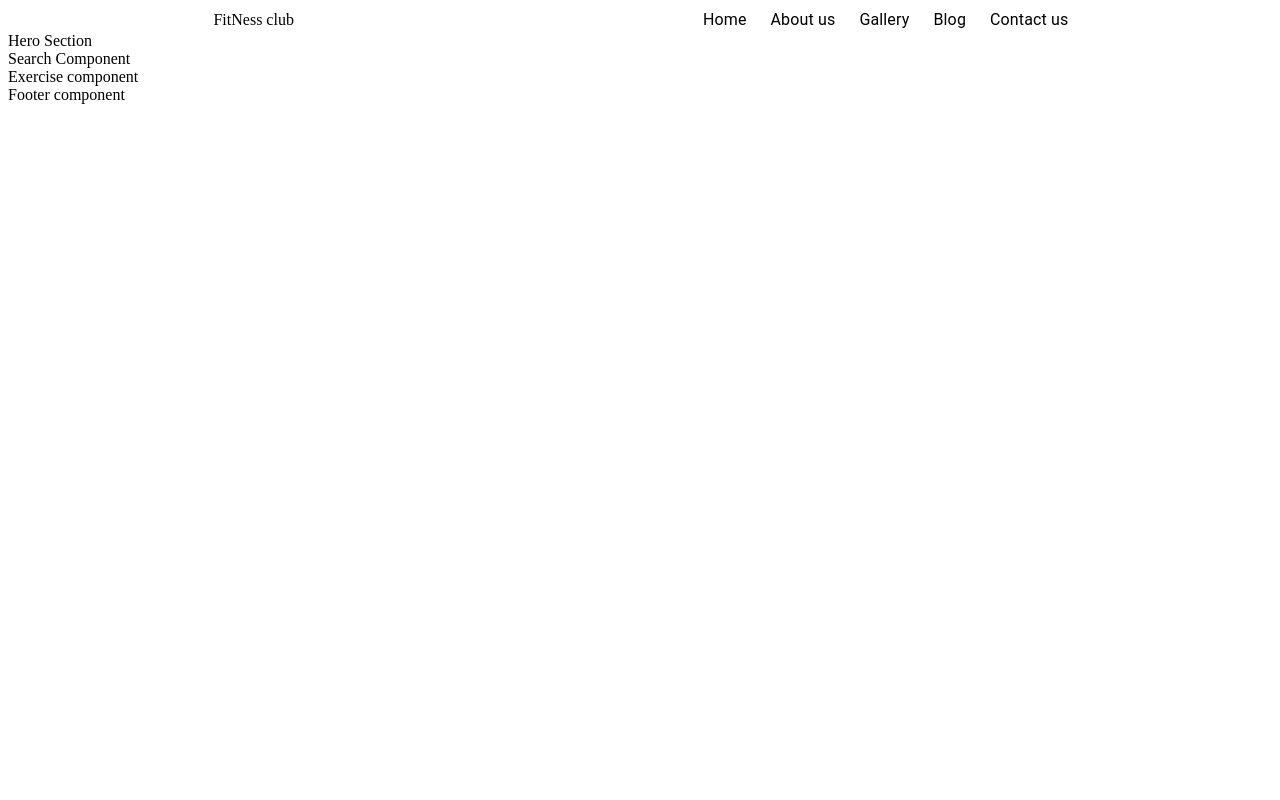
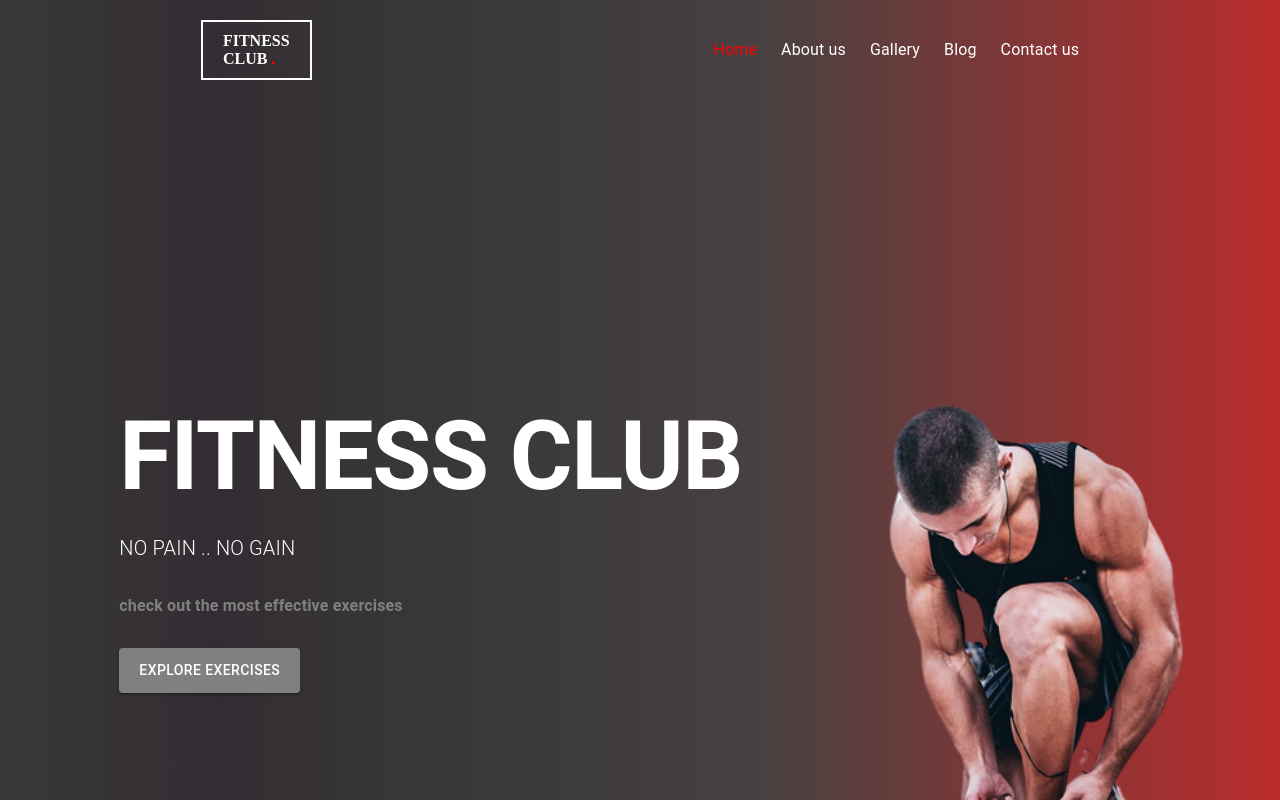
Before and after one commit to bismarkboateng/gym_hive, a React (Create React App) app: page / in a window 1280 px wide. Shown: the top 800 px of the page. Built offline with nearby package versions, Linux system fonts and the light colour scheme.

Commit message:
navbar and herosection

```diff
--- a/src/App.css
+++ b/src/App.css
@@ -0,0 +1,18 @@
+* {
+    margin: 0;
+    padding: 0;
+}
+
+.link-hover:hover {
+    color: tomato;
+    cursor: pointer;
+}
+
+.link-hover {
+    font-weight: 700;
+    font-size: larger;
+}
+
+.explore-btn:hover{
+    background-color: gray;
+}
--- a/src/App.js
+++ b/src/App.js
@@ -1,7 +1,7 @@
 import React from "react";
 import { Home, ExerciseDetail } from "./pages";
 import { Routes, Route } from "react-router-dom";
-
+import "./App.css";
 
 
 
--- a/src/components/HeroSection.jsx
+++ b/src/components/HeroSection.jsx
@@ -1,13 +1,36 @@
 import React from "react";
+import { Box, Stack, Typography, Button } from "@mui/material";
+import Trainer from "../assets/images/new_image.png";
 
 
 
 
 const HeroSection = () => {
   return (
-    <div>
-      Hero Section
-    </div>
+    <Stack
+      sx={{background: "linear-gradient(90deg, rgba(27,26,26,0.8715861344537815) 0%, rgba(38,32,38,0.9416141456582633) 17%, rgba(48,46,46,0.9640231092436975) 30%, rgba(41,39,39,0.908000700280112) 44%, rgba(73,65,65,1) 60%, rgba(186,44,44,1) 100%)",
+          paddingTop: "300px"
+      }}
+      direction="row" alignContent="center" justifyContent="space-around"
+
+    >
+      <Box sx={{ marginLeft: "90px"}}>
+        <Typography variant="h1" color="#fff" fontWeight={700} mb="20px">FITNESS CLUB</Typography>
+        <Typography variant="h6" fontWeight={300} color="#fff">NO PAIN .. NO GAIN</Typography>
+
+        <Typography variant="body1" color="gray"
+          fontWeight={600} sx={{ marginTop: "30px"}}
+        >check out the most effective exercises</Typography>
+
+        <Button variant="contained" className="explore-btn"
+          sx={{ background: "gray", marginTop: "30px",padding: "10px 20px"}}
+        >Explore Exercises</Button>
+      </Box>
+
+      <Box>
+        <img width={450} height={500} src={Trainer} alt="trainer logo" />
+      </Box>
+    </Stack>
   )
 }
 
--- a/src/components/Navbar.jsx
+++ b/src/components/Navbar.jsx
@@ -5,18 +5,21 @@ import { Box, Stack, Typography } from "@mui/material";
 const Navbar = () => {
   return (
     <Stack direction="row" justifyContent="space-around" alignItems="center"
-      sx={{ mt: "5px", backgroundColor: ""}}
+      sx={{background: "linear-gradient(90deg, rgba(27,26,26,0.8715861344537815) 0%, rgba(38,32,38,0.9416141456582633) 17%, rgba(48,46,46,0.9640231092436975) 30%, rgba(41,39,39,0.908000700280112) 44%, rgba(73,65,65,1) 60%, rgba(186,44,44,1) 100%)",
+        paddingTop: "20px", paddingBottom: "20px", color: "#fff",
+        fontWeight: "700"
+      }}
     >
-      <Box sx={{ border: "2px solid #fff"}}>
-          FitNess club
+      <Box sx={{ border: "2px solid #fff", padding: "10px 20px"}}>
+         FITNESS<br /> CLUB <span style={{fontWeight: "700", color: "red"}}>.</span>
       </Box>
 
       <Stack direction="row" gap={3}>
-        <Typography> Home </Typography>
-        <Typography> About us </Typography>
-        <Typography> Gallery </Typography>
-        <Typography> Blog </Typography>
-        <Typography> Contact us </Typography>
+        <Typography color="red" className="link-hover"> Home </Typography>
+        <Typography className="link-hover"> About us </Typography>
+        <Typography className="link-hover"> Gallery </Typography>
+        <Typography className="link-hover"> Blog </Typography>
+        <Typography className="link-hover"> Contact us </Typography>
       </Stack>
     </Stack>
   )
```
Also changed, not shown: src/assets/images/hero_image.png (deleted), src/assets/images/new_image.png (added).
